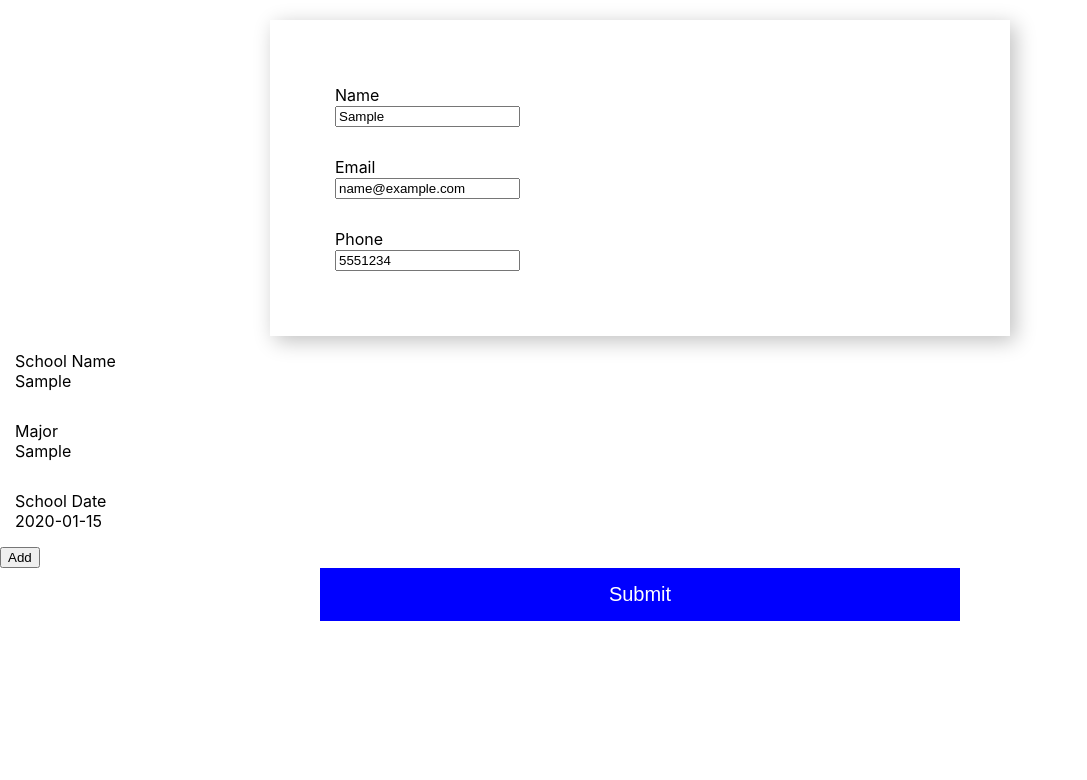
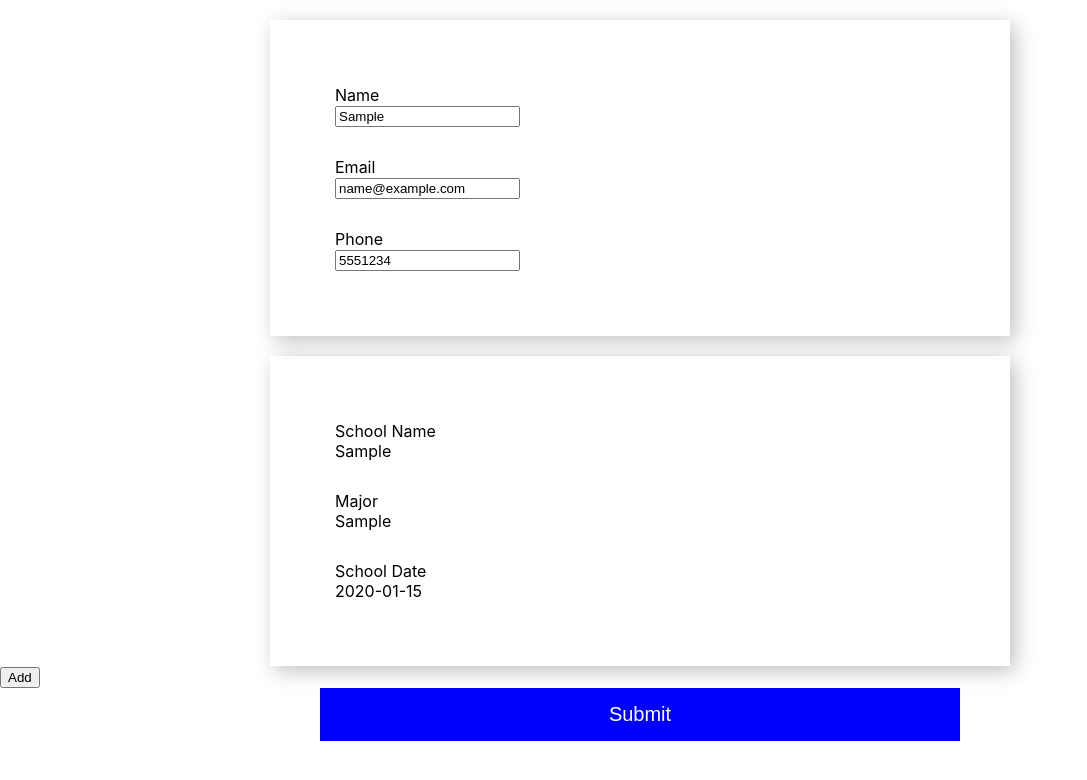
Before and after one commit to jmorton138/cv_app_react, a React (Create React App) app in the folder cv-project/: page / in a window 1280 px wide. Both pictures are taken after typing "Sample", "name@example.com", "5551234", "Sample", "Sample", "2020-01-15" into the empty fields and a click on the button "Save". Shown: the top 780 px of the page, without its empty margins (0-1087 px from the left). Built offline with nearby package versions, Linux system fonts and the light colour scheme.

Commit message:
Fixed styling of added education render

```diff
--- a/cv-project/src/components/EducationList.js
+++ b/cv-project/src/components/EducationList.js
@@ -6,7 +6,11 @@ class EducationList extends Component {
     const education = this.props.education.map(edu => {
         return <EduInfo education={edu} />
     })
-    return <div>{education}</div>;
+    if (education.length !== 0) {
+      return <div className='section-container'>{education}</div>;
+    } else {
+      return <div></div>;
+    }
   }
 }
 
```
